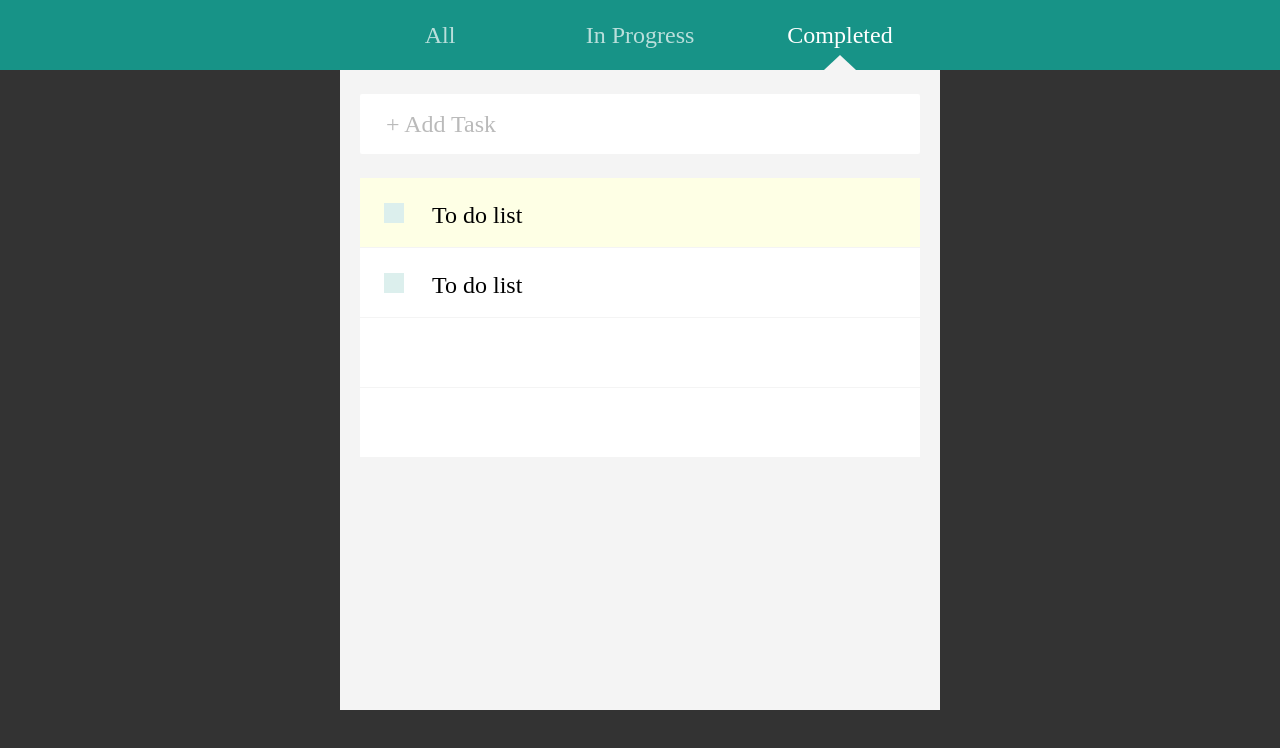
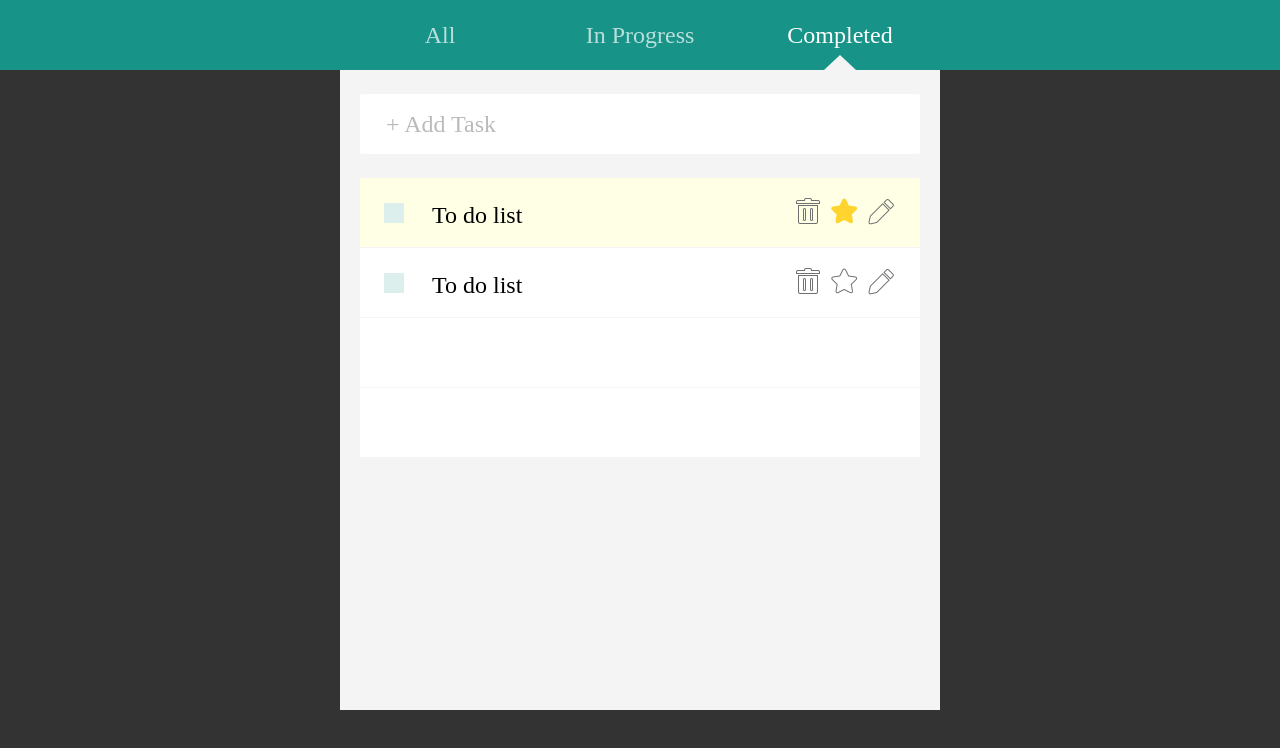
Before and after one commit to e99281/todolist, a plain HTML site: page completed.html in a window 1280 px wide. Drawn offline with Linux system fonts and the light colour scheme; the site is published under a folder, as on GitHub Pages, so addresses that start at the root find nothing.

Commit message:
change img url..

```diff
--- a/scss/style.scss
+++ b/scss/style.scss
@@ -159,7 +159,7 @@ html, body, .wrap {
         margin-top: 25px;
     }
     input[type="checkbox"]:checked + label {
-        background-image: url('/images/checktask.png');
+        background-image: url('../images/checktask.png');
     }
 }
 .task-name {
@@ -187,13 +187,13 @@ html, body, .wrap {
     }
 
     .icon-delete {
-        background-image: url('/images/delete.png');
+        background-image: url('../images/delete.png');
     }
     .icon-level {
-        background-image: url('/images/level.png');
+        background-image: url('../images/level.png');
     }
     .icon-edit {
-        background-image: url('/images/edit.png');
+        background-image: url('../images/edit.png');
     }
     .add-level {
         background-position: 0px -64px;
```
Also changed, not shown: index.html (+1 -1 lines), css/style.css, 1 other file.
